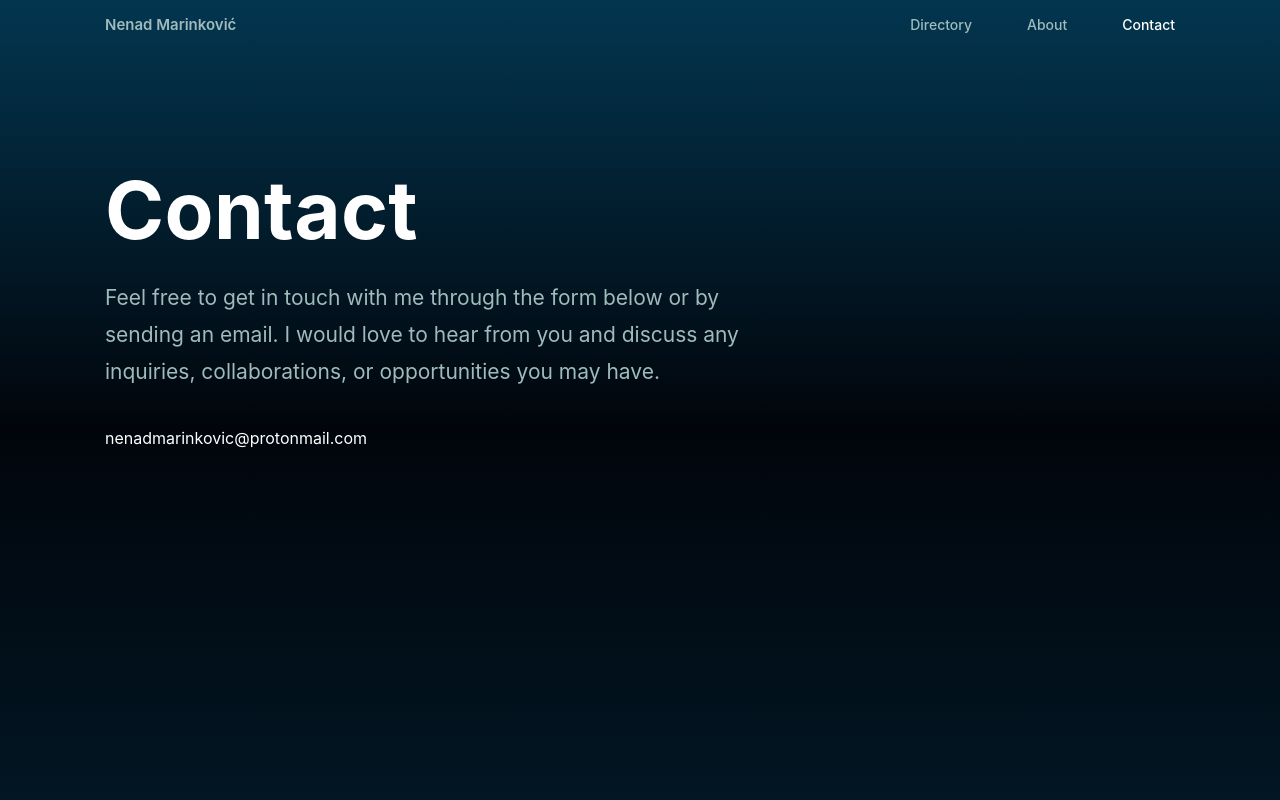
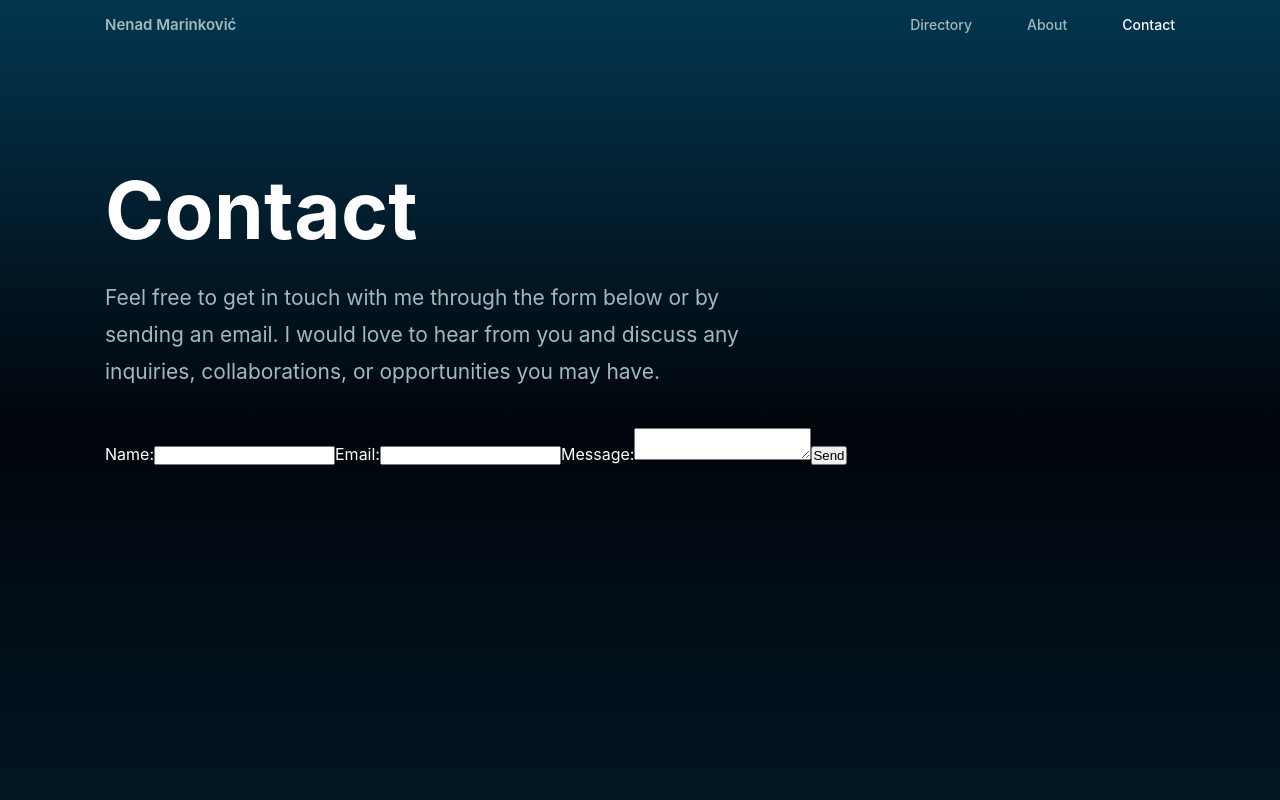
Before and after one commit to nenadmarinkovic/home, a Next.js app: page /contact in a window 1280 px wide. Shown: the top 800 px of the page. Built offline with nearby package versions, Linux system fonts and the light colour scheme; no server answers.

Commit message:
add contact form

```diff
--- /dev/null
+++ b/app/api/send/route.ts
@@ -0,0 +1,23 @@
+import { Resend } from 'resend';
+import { NextRequest, NextResponse } from 'next/server';
+import EmailTemplate from '@/components/EmailTemplate';
+
+const resend = new Resend(process.env.RESEND_API_KEY);
+
+export async function POST(req: NextRequest) {
+  const { name, email, message } = await req.json();
+
+  try {
+    const data = await resend.emails.send({
+      from: 'Hello <hello@nenadmarinkovic.com>',
+      to: `nenadmarinkovic@protonmail.com`,
+      subject: `${name} has a message!`,
+      react: EmailTemplate({ name, email, message }),
+      text: 'This is the text version of the email.',
+    });
+
+    return NextResponse.json(data);
+  } catch (error) {
+    return NextResponse.json({ error });
+  }
+}
--- a/app/contact/page.tsx
+++ b/app/contact/page.tsx
@@ -7,6 +7,7 @@ import dynamic from 'next/dynamic';
 const DynamicSpotify = dynamic(() => import('@/components/Spotify'));
 
 import styles from '../../styles/pages/layout.module.css';
+import Form from '@/components/Form';
 
 export default function Home() {
   return (
@@ -17,7 +18,9 @@ export default function Home() {
         paragraphText="Feel free to get in touch with me through the form below or by sending an email. I would love to hear from you and discuss any inquiries, collaborations, or opportunities you may have."
       />
       <section className={styles.contentContainer}>
-        <Container>nenadmarinkovic@protonmail.com</Container>
+        <Container>
+          <Form />
+        </Container>
       </section>
       <DynamicSpotify />
       <Footer />
--- /dev/null
+++ b/components/EmailTemplate.tsx
@@ -0,0 +1,19 @@
+interface EmailTemplateProps {
+  name: string;
+  email: string;
+  message: string;
+}
+
+export const EmailTemplate: React.FC<
+  Readonly<EmailTemplateProps>
+> = ({ name, email, message }) => (
+  <div>
+    <span>{name}</span>
+    <br />
+    <span>{email}</span>
+    <br />
+    <span>{message}</span>
+  </div>
+);
+
+export default EmailTemplate;
--- /dev/null
+++ b/components/Form.tsx
@@ -0,0 +1,80 @@
+'use client';
+import React, { useState } from 'react';
+
+interface FormInput {
+  name: string;
+  email: string;
+  message: string;
+}
+
+const Form = () => {
+  const [name, setName] = useState('');
+  const [email, setEmail] = useState('');
+  const [message, setMessage] = useState('');
+
+  const onSubmit = async (formData: FormInput) => {
+    try {
+      const response = await fetch('/api/send', {
+        method: 'POST',
+        headers: {
+          'Content-Type': 'application/json',
+        },
+        body: JSON.stringify({
+          name: formData.name,
+          email: formData.email,
+          message: formData.message,
+        }),
+      });
+
+      if (response.ok) {
+        alert('Your email message has been sent successfully');
+      } else {
+        alert('Message sending failed');
+      }
+    } catch (error) {
+      console.error('Error submitting form:', error);
+    }
+  };
+
+  const handleSubmit = (event: React.FormEvent) => {
+    event.preventDefault();
+    onSubmit({ name, email, message });
+    setName('');
+    setEmail('');
+    setMessage('');
+  };
+
+  return (
+    <form onSubmit={handleSubmit}>
+      <label>
+        Name:
+        <input
+          type="text"
+          value={name}
+          onChange={(e) => setName(e.target.value)}
+          required
+        />
+      </label>
+      <label>
+        Email:
+        <input
+          type="email"
+          value={email}
+          onChange={(e) => setEmail(e.target.value)}
+          required
+        />
+      </label>
+      <label>
+        Message:
+        <textarea
+          value={message}
+          onChange={(e) => setMessage(e.target.value)}
+          required
+        />
+      </label>
+      <button type="submit">Send</button>
+    </form>
+  );
+};
+
+export default Form;
--- a/package.json
+++ b/package.json
@@ -17,7 +17,8 @@
     "rehype-autolink-headings": "^7.1.0",
     "rehype-pretty-code": "^0.13.1",
     "rehype-slug": "^6.0.0",
-    "remote-mdx": "^0.0.4"
+    "remote-mdx": "^0.0.4",
+    "resend": "^3.2.0"
   },
   "devDependencies": {
     "@types/node": "^20",
```
Also changed, not shown: 1 other file (tests, documents, lock files or other folders).
